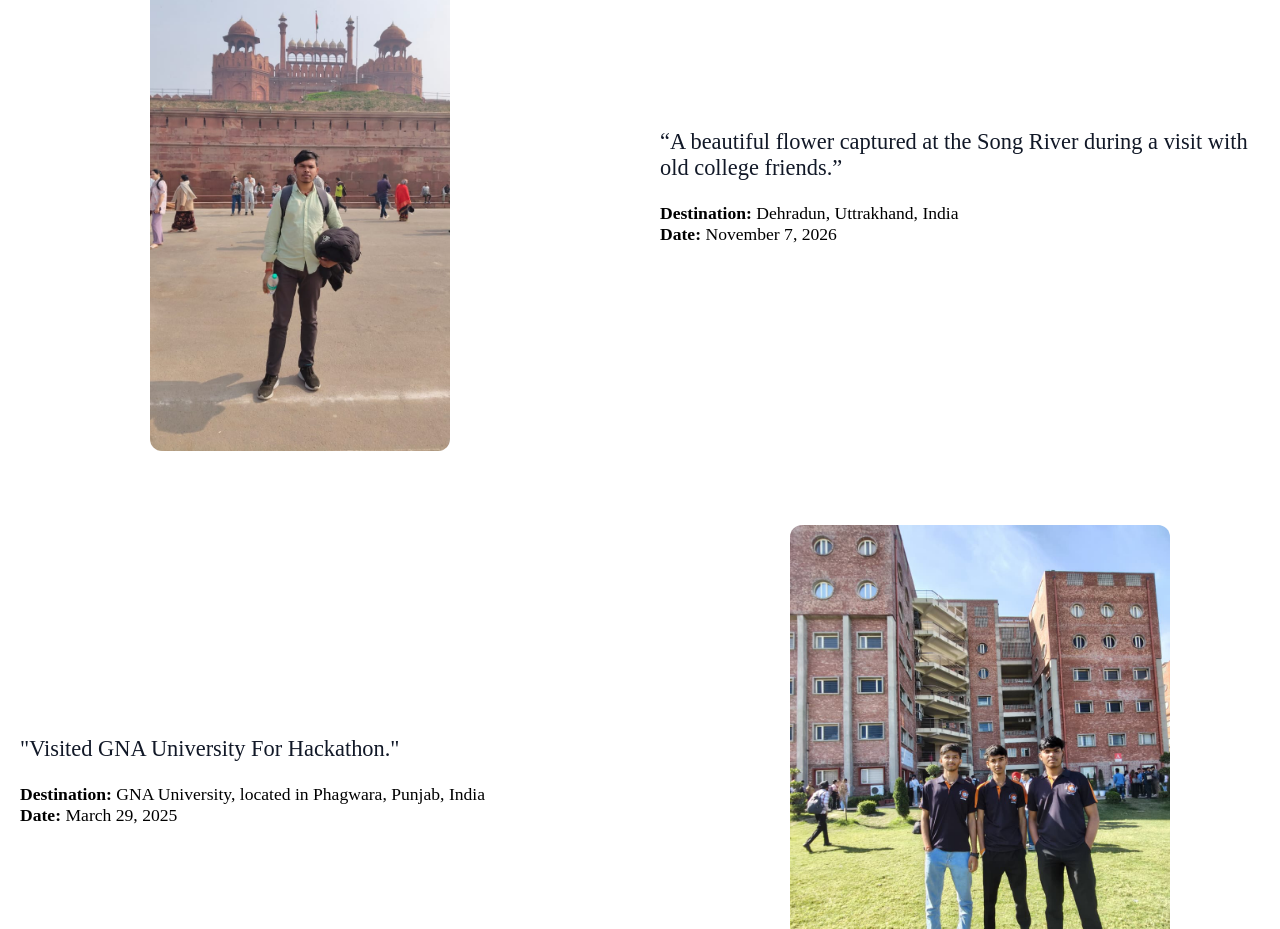
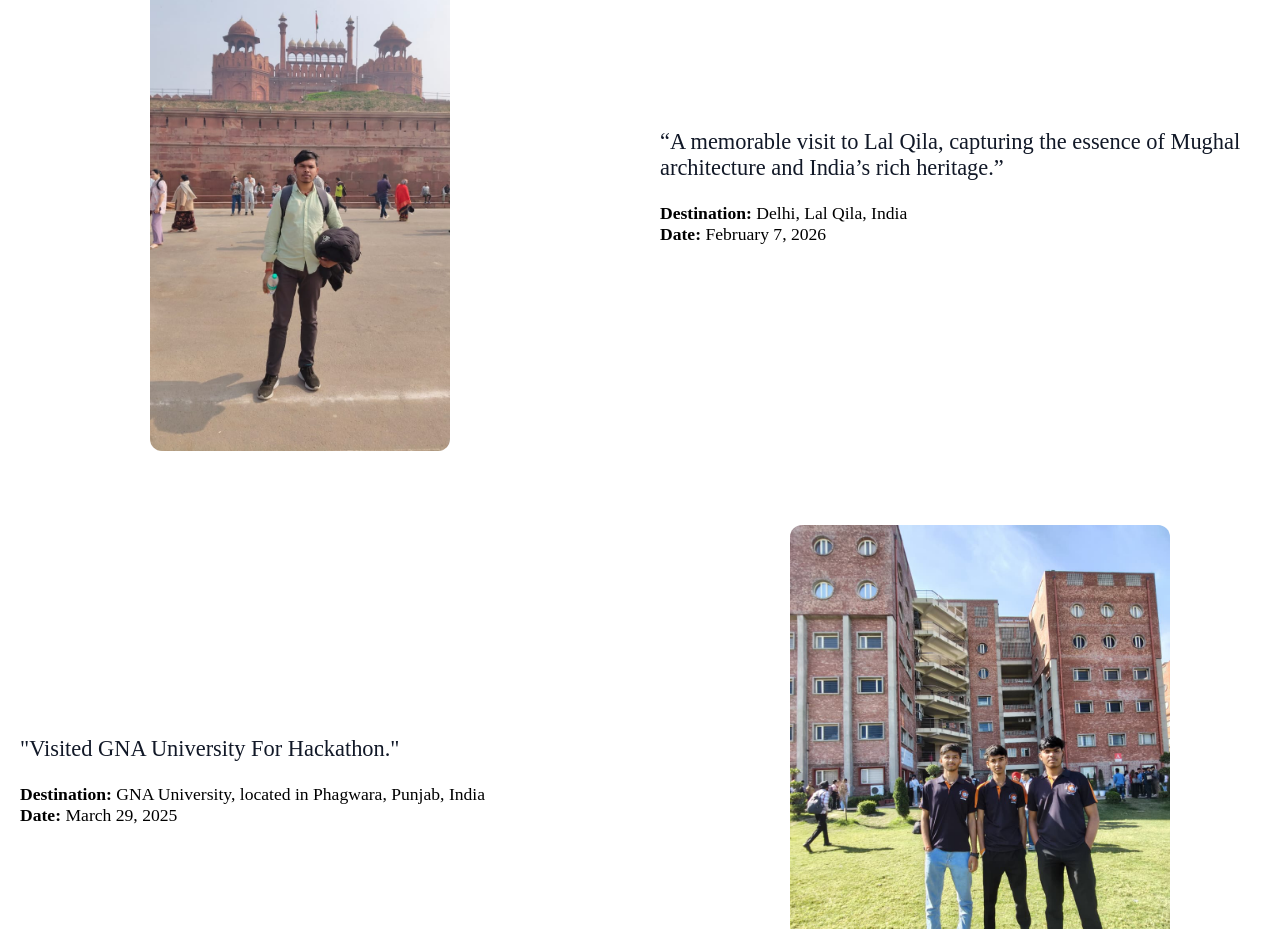
Before and after one commit to sauravverma810/saurav-portfolio, a React (Create React App) app in the folder with-saurav/: page /memories in a window 1280 px wide. Shown: the part 2060-2989 px from the top of the page. Built offline with nearby package versions, Linux system fonts and the light colour scheme; the HTML template or start-up script is replaced by a standard one.

Commit message:
Added Lal Qila travel memory with image and description

```diff
--- a/with-saurav/src/components/Memories.js
+++ b/with-saurav/src/components/Memories.js
@@ -109,12 +109,12 @@ const MemoriesAndFriends = () => {
           </div>
           <div className="travel-text-container">
             <p>
-              “A beautiful flower captured at the Song River  during a visit with old college friends.”
+              “A memorable visit to Lal Qila, capturing the essence of Mughal architecture and India’s rich heritage.”
             </p>
             <p className="travel-details">
-              <strong>Destination:</strong> Dehradun, Uttrakhand, India
+              <strong>Destination:</strong> Delhi, Lal Qila, India
               <br />
-              <strong>Date:</strong> November 7, 2026
+              <strong>Date:</strong> February 7, 2026
             </p>
           </div>
         </div>
```
